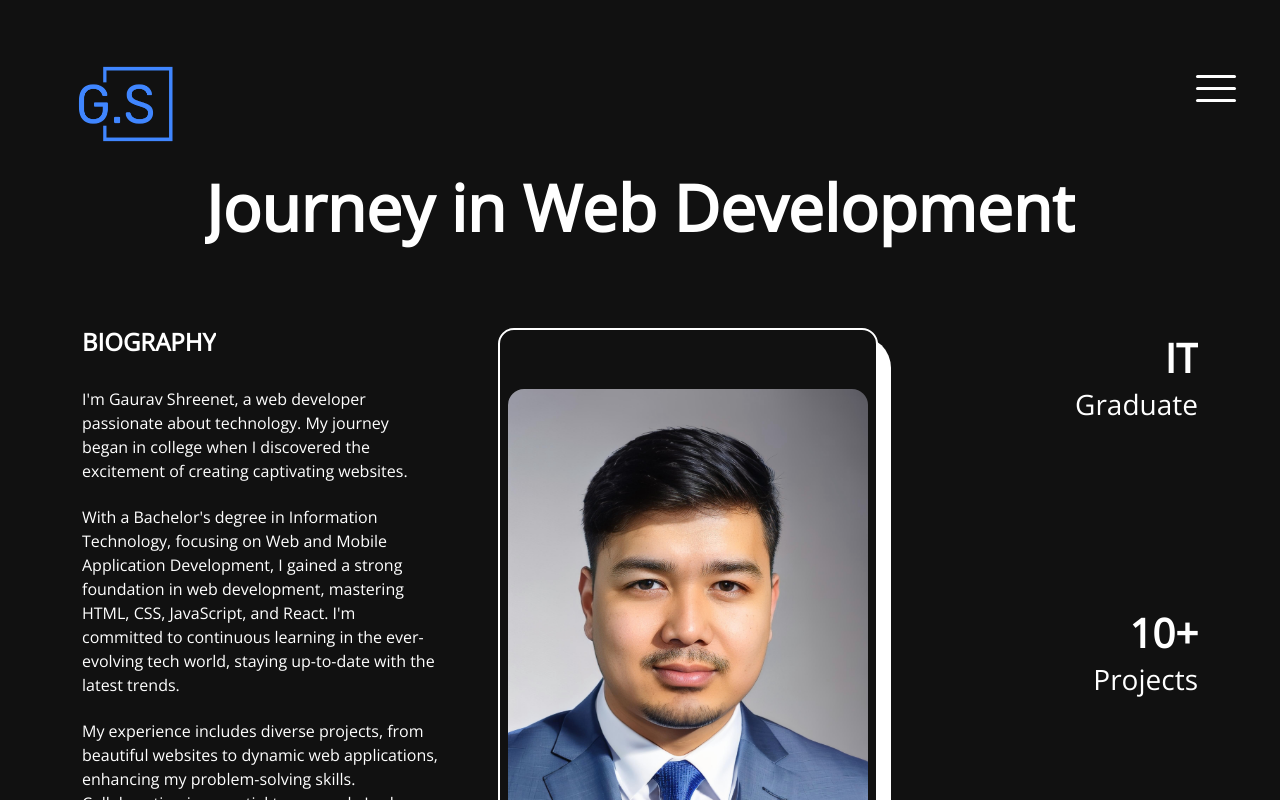
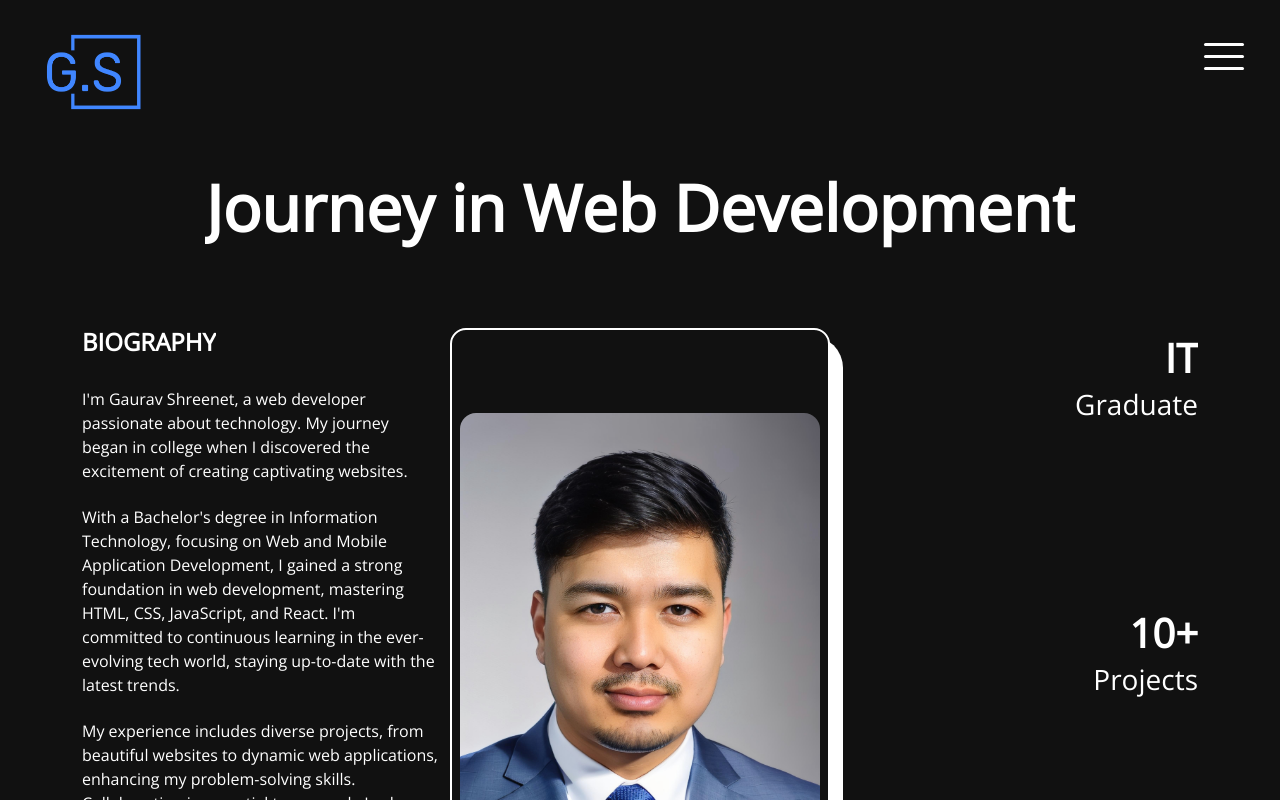
Before and after one commit to GauravShreenet/portfoliomain, a React (Create React App) app: page /about in a window 1280 px wide. Shown: the top 800 px of the page. Built offline with nearby package versions, Linux system fonts and the light colour scheme.

Commit message:
changed the logo for title

```diff
--- a/public/index.html
+++ b/public/index.html
@@ -3,11 +3,11 @@
 
 <head>
   <meta charset="utf-8" />
-  <link rel="icon" href="%PUBLIC_URL%/favicon.ico" />
+  <link rel="icon" href="./gs-logo.png" />
   <meta name="viewport" content="width=device-width, initial-scale=1" />
   <meta name="theme-color" content="#000000" />
   <meta name="description" content="Web site created using create-react-app" />
-  <link rel="apple-touch-icon" href="%PUBLIC_URL%/logo192.png" />
+  <link rel="apple-touch-icon" href="./gs-logo.png" />
   <!--
       manifest.json provides metadata used when your web app is installed on a
       user's mobile device or desktop. See https://developers.google.com/web/fundamentals/web-app-manifest/
--- a/src/Pages/About.js
+++ b/src/Pages/About.js
@@ -7,7 +7,7 @@ import { Skills } from '../component/Skills'
 import { Transition } from '../component/Transition'
 import { RevealAni } from '../component/RevealAni'
 
-const AnimatedNum = ({value}) => {
+const AnimatedNum = ({ value }) => {
   const ref = useRef(null)
 
   const motionValue = useMotionValue(0)
@@ -15,14 +15,14 @@ const AnimatedNum = ({value}) => {
   const isInView = useInView(ref)
 
   useEffect(() => {
-    if(isInView){
+    if (isInView) {
       motionValue.set(value);
     }
   }, [isInView, value, motionValue])
 
-  useEffect(()=>{
+  useEffect(() => {
     springValue.on("change", (latest) => {
-      if(ref.current && latest.toFixed(0) <= value){
+      if (ref.current && latest.toFixed(0) <= value) {
         ref.current.textContent = latest.toFixed(0);
       }
     })
@@ -35,15 +35,14 @@ export const About = () => {
   return (
     <>
       <Transition />
-      <title>GauravShreenet | About</title>
       <div className="container pb-5">
         <div className="text-center" style={{ fontSize: '4rem', fontWeight: 'bold', fontFamily: 'Abril Fatface, serif', marginTop: '20vh' }}>
           <RevealAni>Journey in Web Development</RevealAni>
         </div>
         <div className="row my-5">
-          <div className="col-md-4">
-          <RevealAni><h4 className='text-uppercase fw-bold'>biography</h4></RevealAni>
-          <RevealAni><p className='mt-3'>
+          <div className="col-md-4 col-12 mb-3 mb-md-0">
+            <RevealAni><h4 className='text-uppercase fw-bold'>biography</h4></RevealAni>
+            <RevealAni><p className='mt-3'>
               I'm Gaurav Shreenet, a web developer passionate about technology. My journey began in college when I discovered the excitement of creating captivating websites.
             </p></RevealAni>
             <RevealAni><p>
@@ -58,15 +57,15 @@ export const About = () => {
               I'm eager to connect with tech enthusiasts and potential collaborators to explore the limitless possibilities of web development.
             </p></RevealAni>
           </div>
-          <div className="col-md-4 mb-5 boxShad ms-5 rounded-4 d-flex justify-content-center align-items-center">
+          <div className="col-md-4 col-12 mb-3 mb-md-0 boxShad rounded-4 d-flex justify-content-center align-items-center">
             <div className='boxCon rounded-5' />
             <div className="imageAbout d-flex justify-content-center align-items-center">
               <img src={image} alt="Gaurav" className='rounded-4' />
             </div>
           </div>
-          <div className="col-md d-flex flex-column align-items-end justify-content-between">
+          <div className="col-md col-12 d-flex flex-column align-items-end justify-content-between">
             <div className='d-flex flex-column align-items-end justify-content-center'>
-            <RevealAni><span className='fs-1 fw-bold'>
+              <RevealAni><span className='fs-1 fw-bold'>
                 IT
               </span></RevealAni>
               <RevealAni><h3>Graduate</h3></RevealAni>
@@ -87,10 +86,11 @@ export const About = () => {
             </div>
           </div>
         </div>
+        <Skills />
+        <Experience />
+        <Education />
       </div>
-      <Skills />
-      <Experience />
-      <Education />
+
 
     </>
 
--- a/src/component/NavBar.js
+++ b/src/component/NavBar.js
@@ -20,7 +20,7 @@ export const NavBar = () => {
     }
 
     return (
-        <div className=" m-2 p-5 position-fixed z-3" style={{top: '1%', width: '100%'}}>
+        <div className=" m-2 p-3 position-fixed z-3" style={{top: '1%', width: '100%'}}>
             <div className="row z-3">
                 <div className="col z-3">
                     <div>
@@ -28,7 +28,7 @@ export const NavBar = () => {
                     </div>
 
                 </div>
-                <div className="col d-flex justify-content-end">
+                <div className="col d-flex justify-content-end me-4">
                     <Hamburger color='rgb(255 255 255)' toggled={isOpen} size="40" rounded toggle={toggleMenu} />
                 </div>
             </div>
```
Also changed, not shown: public/gs-logo.png (added).
